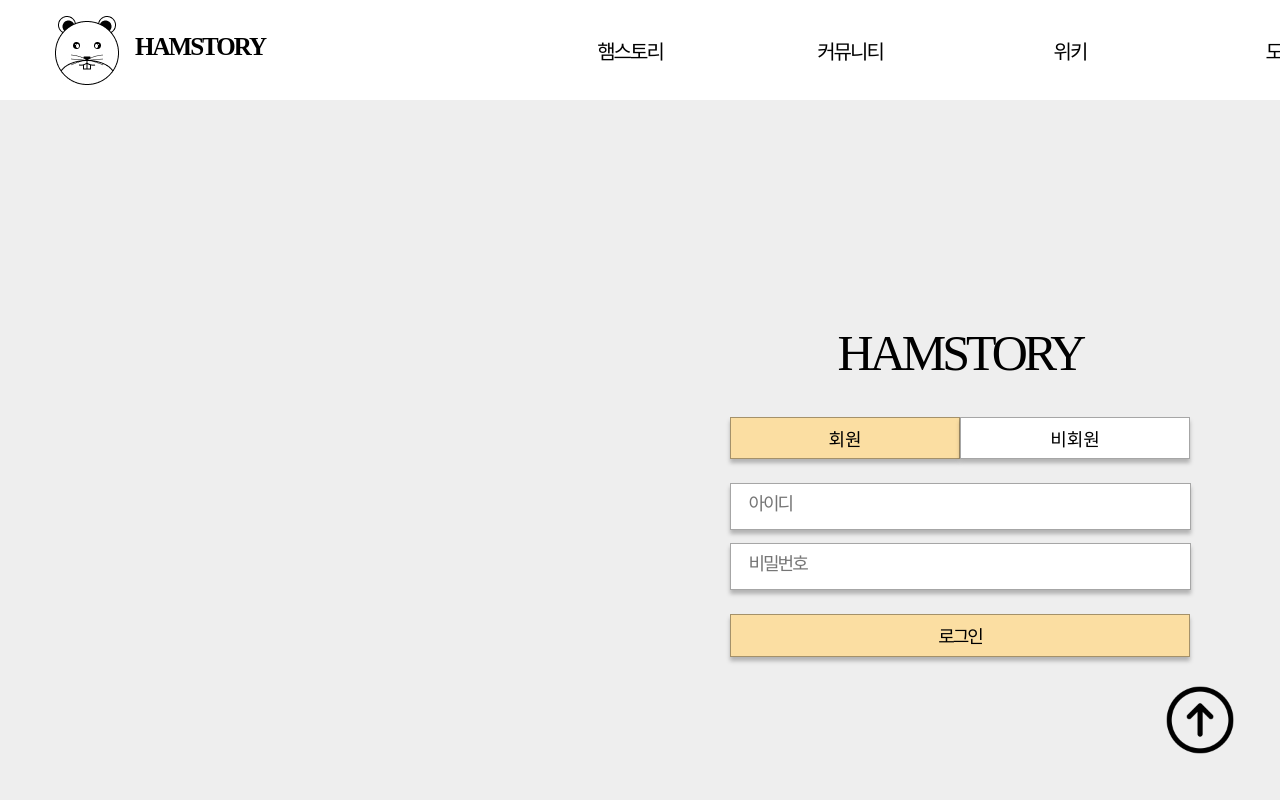
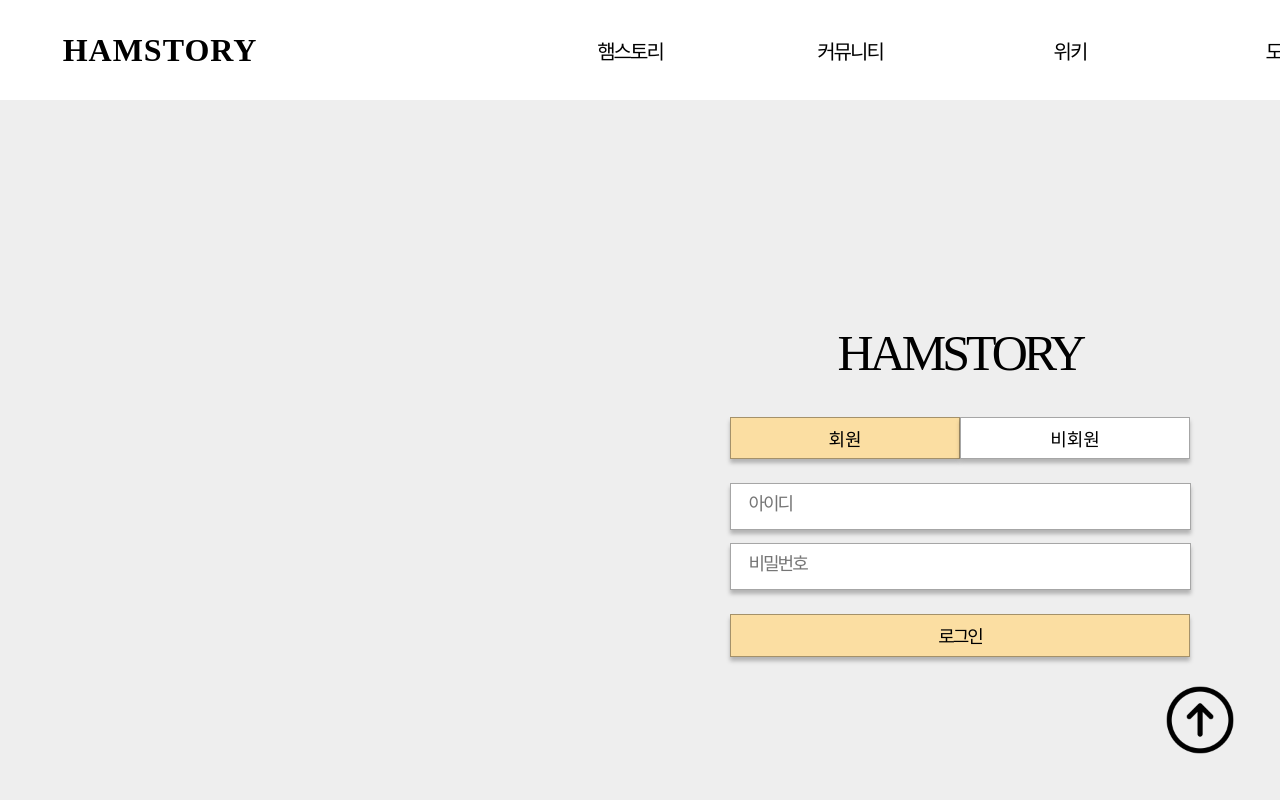
Before and after one commit to Anchovia/HamstoryWebProject, a React (Create React App) app: page /login in a window 1280 px wide. Shown: the top 800 px of the page. Built offline with nearby package versions, Linux system fonts and the light colour scheme; a web font is replaced by a local one.

Commit message:
헤더 css 효과 및 페이드인 등 다양한 애니메이션 효과 추가

```diff
--- a/src/component/header/IconNavigation.js
+++ b/src/component/header/IconNavigation.js
@@ -1,5 +1,4 @@
 import { useState } from "react";
-import { Link } from "react-router-dom";
 
 import iconGit from '../../images/icon/image_icon_git.png'
 import iconInfo from '../../images/icon/image_icon_info.png'
@@ -22,12 +21,19 @@ export default function IconNavigation(){
     }
 
     return (
-        <div className={styles.iconNavigation}>
-            <img src={iconGit} alt="IconGit" onClick={gitClick}/>
-            <img src={iconInfo} alt="IconInfo" onClick={infoClick}/>
+        <>
+            <div className={styles.iconNavigation}>
+                <div className={styles.container}>
+                    <img src={iconGit} alt="IconGit" onClick={gitClick}/>
+                </div>
+                <div className={styles.container}>
+                    <img src={iconInfo} alt="IconInfo" onClick={infoClick}/>
+                </div>
+                <div className={styles.container}>
+                    <img src={iconMenu} alt="IconMenu"/>
+                </div>
+            </div>
             {infoClickJudg === true ? <Displayinfo/> : null}
-            <Link to="/"><img src={iconMenu} alt="IconMenu"/></Link>
-
-        </div>
+        </>
     )
 }
--- a/src/component/header/IconNavigation.module.css
+++ b/src/component/header/IconNavigation.module.css
@@ -5,6 +5,16 @@
     grid-template-rows: 100px;
 }
 
-img{
+.container{
+    width: 62px;
+    height: 62px;
+    display: flex;
+    justify-content: center;
+    align-items: center;
     cursor: pointer;
 }
+
+.container:hover{
+    background: #EEEEEE;
+    border-radius: 100%;
+}
--- a/src/component/header/LogoNavigation.js
+++ b/src/component/header/LogoNavigation.js
@@ -1,15 +1,12 @@
 import { Link } from "react-router-dom";
-
-import hamstoryLogo from '../../images/logo/image_logo.png'
 
 import styles from "./LogoNavigation.module.css";
 
 export default function LogoNavigation(){
     return (
-        <div>
-            <Link to="/" className={styles.logoNavigationLink}>
-                <img src={hamstoryLogo} alt="hamstoryLogo" className={styles.hamstoryLogo}/>
-                <span className={styles.logoText}>HAMSTORY</span>
+        <div className={styles.body}>
+            <Link to="/" className={styles.link}>
+                <div className={styles.text}>HAMSTORY</div>
             </Link>
         </div>
     );
--- a/src/component/header/LogoNavigation.module.css
+++ b/src/component/header/LogoNavigation.module.css
@@ -1,15 +1,20 @@
-.logoNavigationLink{
-    text-decoration: none;
-    color: #000000;
+.body{
+    cursor: pointer;
 }
 
-.hamstoryLogo{
-    vertical-align: middle;
+.link{
+    display: flex;
+    justify-content: center;
+    align-items: center;
+    cursor: pointer;
+    width: 204px;
+    height: 61px;
+    color: #000000;
+    text-decoration: none;
 }
 
-.logoText{
-    font-size: 25px;
+.text{
+    font-size: 32px;
     font-weight: 600;
-    letter-spacing: -2px;
-    padding-left: 16px;
+    letter-spacing: 1px;
 }
--- a/src/component/header/TextNavigation.js
+++ b/src/component/header/TextNavigation.js
@@ -1,14 +1,36 @@
-import { Link } from "react-router-dom";
-
 import styles from "./TextNavigation.module.css";
 
 export default function TextNavigation(){
+    function hamstoryClick(event){
+        event.preventDefault();
+    }
+
+    function communityClick(event){
+        event.preventDefault();
+    }
+
+    function wikiClick(event){
+        event.preventDefault();
+    }
+
+    function helpClick(event){
+        event.preventDefault();
+    }
+
     return (
         <nav className={styles.textNavigation}>
-            <Link to="/hamstory">햄스토리</Link>
-            <Link to="/community">커뮤니티</Link>
-            <Link to="/wiki">위키</Link>
-            <Link to="/help">도움말</Link>
+            <div className={styles.container} onClick={hamstoryClick}>
+                <div className={styles.text}>햄스토리</div>
+            </div>
+            <div className={styles.container} onClick={communityClick}>
+                <div className={styles.text}>커뮤니티</div>
+            </div>
+            <div className={styles.container} onClick={wikiClick}>
+                <div className={styles.text}>위키</div>
+            </div>
+            <div className={styles.container} onClick={helpClick}>
+                <div className={styles.text}>도움말</div>
+            </div>
         </nav>
     );
 }
--- a/src/component/header/TextNavigation.module.css
+++ b/src/component/header/TextNavigation.module.css
@@ -5,7 +5,20 @@
     grid-template-rows: 100px;
 }
 
-a{
+.container{
+    width: 140px;
+    height: 60px;
+    display: flex;
+    justify-content: center;
+    align-items: center;
+    cursor: pointer;
+}
+
+.container:hover{
+    background: #EEEEEE;
+}
+
+.text{
     font-size: 20px;
     letter-spacing: -2px;
     text-decoration: none;
```
